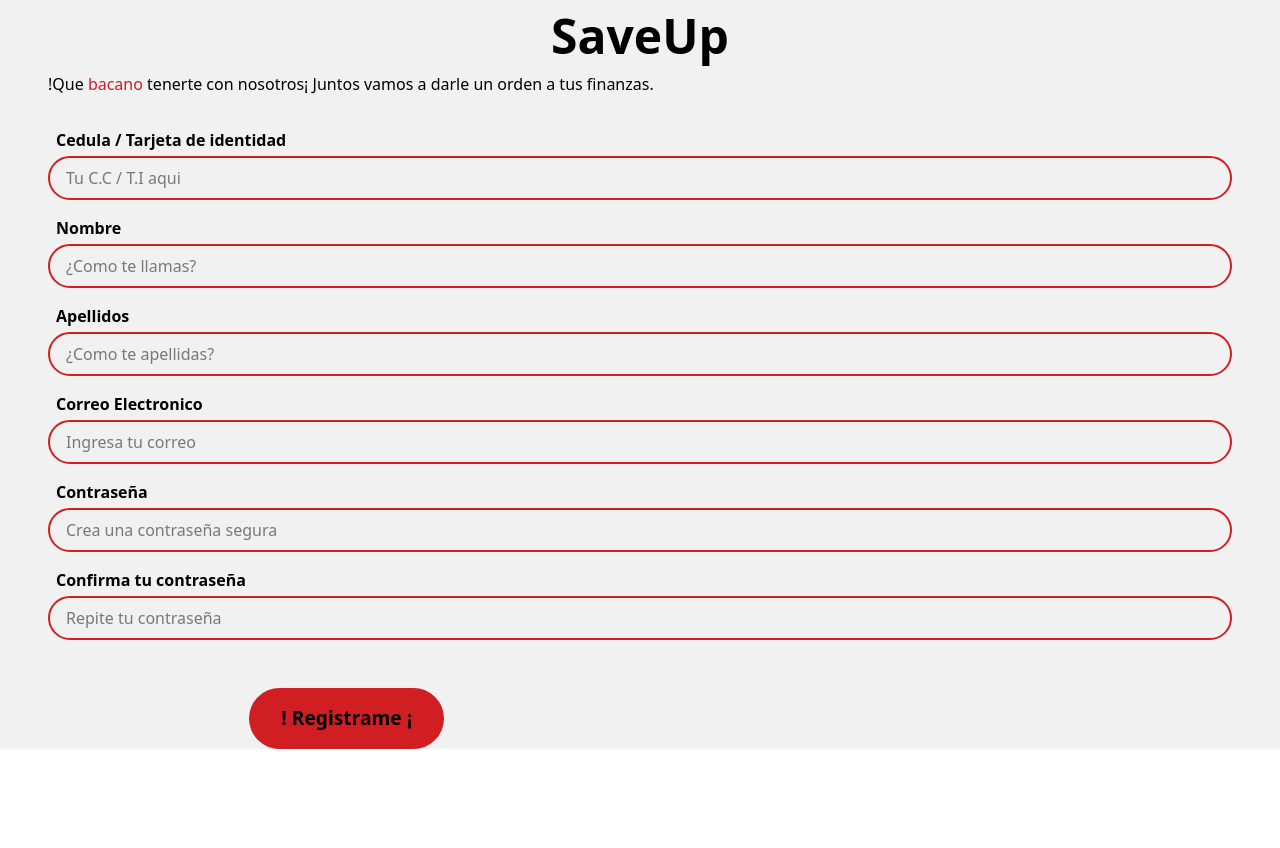
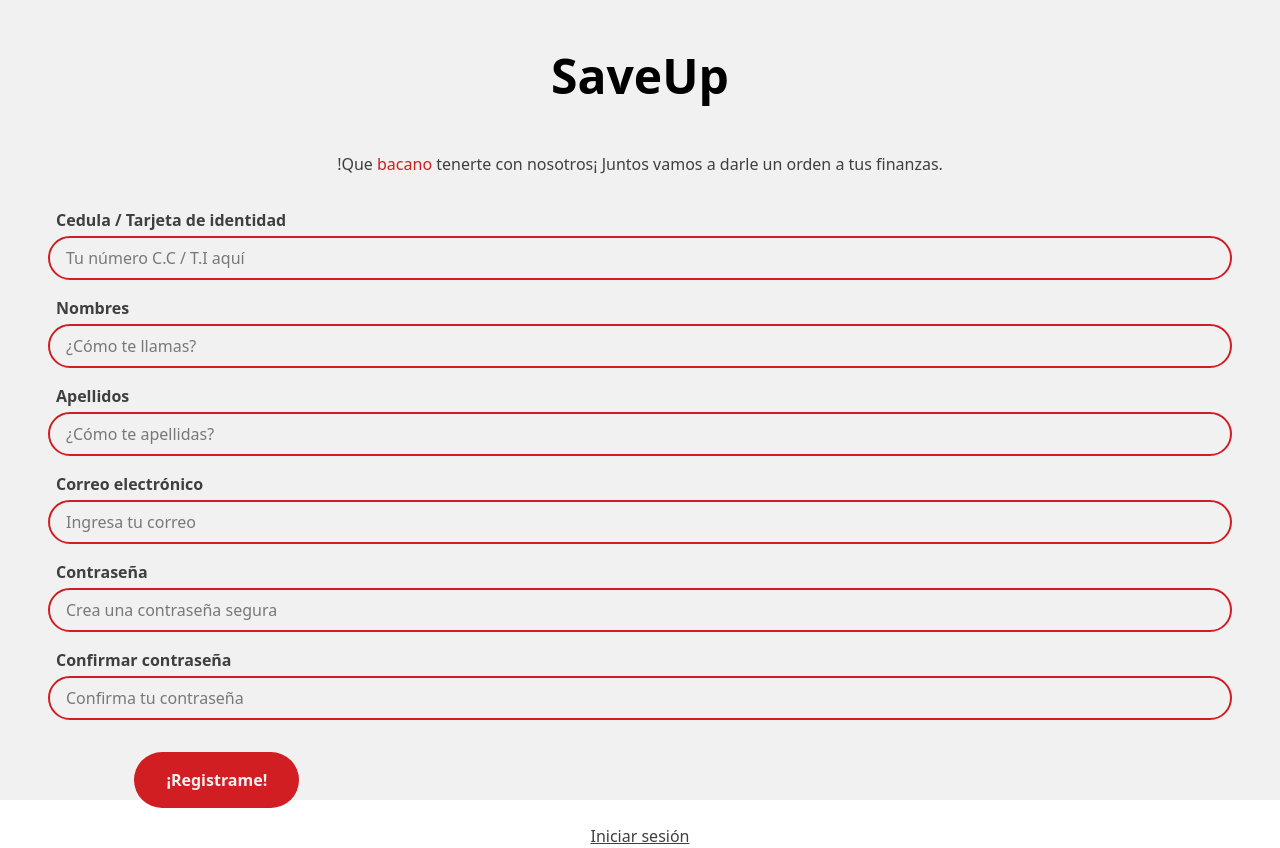
Before and after one commit to StivenDelgado/frontend_proyectofinal, a React (Vite) app: page / in a window 1280 px wide. Before the commit the page ends 800 px from the top, so only its background shows below. Built offline with nearby package versions, Linux system fonts and the light colour scheme.

Commit message:
update register view

```diff
--- a/src/index.css
+++ b/src/index.css
@@ -4,4 +4,5 @@
     --color-Cereza: #d01e23;
     --color-Hueso: #f1f1f1;
     --color-Granito: #3f3f3f;
+    --color-CerezaSuave: #d6484c
 }
--- a/src/presentation/components/ui/Buttom.jsx
+++ b/src/presentation/components/ui/Buttom.jsx
@@ -1,18 +1,12 @@
-import React from 'react'
-import { useState } from 'react'
-export const Buttom = ({buttonName, url}) => {
-    const [num, setNum] = useState(0);
-
-    function handleClick() {
-        setNum(num + 1);
-        console.log(num);
-    }
-
+import React from "react";
+import { useState } from "react";
+export const Buttom = ({ buttonName, type, style}) => {
   return (
-    <button onClick={handleClick} class='bg-[#d01e23] text-white rounded-full p-10 cursor-pointer'>
-        <a href={url}>
-            <p>{buttonName}</p>
-        </a>
+    <button
+      className={`bg-Cereza py-[1rem] px-[2rem] rounded-full font-bold ${style}`}
+      type={type}
+    >
+      <p>{buttonName}</p>
     </button>
-  )
-}
+  );
+};
--- /dev/null
+++ b/src/presentation/components/ui/Input.jsx
@@ -0,0 +1,7 @@
+import React from 'react'
+
+export const Input = ({type, placeholder}) => {
+  return (
+    <input type={type} class='w-full block border-solid border-[2px] border-Cereza rounded-full px-[1rem] py-[0.5rem] mt-1 mb-4 ' placeholder={placeholder}/>
+  )
+}
--- a/src/presentation/view/Register.jsx
+++ b/src/presentation/view/Register.jsx
@@ -1,33 +1,35 @@
 import React from 'react'
+import { Input } from '../components/ui/Input'
+import { Buttom } from '../components/ui/Buttom'
 
 const Register = () => {
+
+  const inputs = [
+    {label: "Cedula / Tarjeta de identidad", componente: <Input type="text" placeholder="Tu número C.C / T.I aquí"/>},
+    {label: "Nombres", componente: <Input type="text" placeholder="¿Cómo te llamas?"/>},
+    {label: "Apellidos", componente: <Input type="text" placeholder="¿Cómo te apellidas?"/>},
+    {label: "Correo electrónico", componente: <Input type="text" placeholder="Ingresa tu correo"/>},
+    {label: "Contraseña", componente: <Input type="password" placeholder="Crea una contraseña segura"/>},
+    {label: "Confirmar contraseña", componente: <Input type="password" placeholder="Confirma tu contraseña"/>},
+  ]
+
   return (
-    <div class='bg-Hueso w-full h-full px-[3rem]'>
-        <h1 class='text-[3em] text-center font-bold '>SaveUp</h1>
-        <span class='text-center '>!Que <span class='text-Cereza'>bacano</span> tenerte con nosotros¡ Juntos vamos a darle un orden a tus finanzas.</span>
+    <div class='bg-Hueso w-full h-screen px-[3rem]'>
+        <h1 class='text-[3em] text-center font-extrabold py-[2.5rem]'>SaveUp</h1>
+        <p class='w-full text-center text-Granito'>!Que <span class='text-Cereza'>bacano</span> tenerte con nosotros¡ Juntos vamos a darle un orden a tus finanzas.</p>
 
         <form class='pt-[2rem]' action="">
-
-            <label htmlFor="" class='font-bold pl-2' >Cedula / Tarjeta de identidad</label>
-            <input type="text" class='w-full block border-solid border-[2px] border-Cereza rounded-full px-[1rem] py-[0.5rem] mt-1 mb-4' placeholder='Tu C.C / T.I aqui'/>
-
-            <label htmlFor="" class='font-bold pl-2' >Nombre</label>
-            <input type="text" class='w-full block border-solid border-[2px] border-Cereza rounded-full px-[1rem] py-[0.5rem] mt-1 mb-4' placeholder='¿Como te llamas?'/>
-
-            <label htmlFor="" class='font-bold pl-2' >Apellidos</label>
-            <input type="text" class='w-full block border-solid border-[2px] border-Cereza rounded-full px-[1rem] py-[0.5rem] mt-1 mb-4' placeholder='¿Como te apellidas?'/>
-
-            <label htmlFor="" class='font-bold pl-2' >Correo Electronico</label>
-            <input type="text" class='w-full block border-solid border-[2px] border-Cereza rounded-full px-[1rem] py-[0.5rem] mt-1 mb-4' placeholder='Ingresa tu correo'/>
-
-            <label htmlFor="" class='font-bold pl-2' >Contraseña</label>
-            <input type="text" class='w-full block border-solid border-[2px] border-Cereza rounded-full px-[1rem] py-[0.5rem] mt-1 mb-4' placeholder='Crea una contraseña segura'/>
-
-            <label htmlFor="" class='font-bold pl-2' >Confirma tu contraseña</label>
-            <input type="text" class='w-full block border-solid border-[2px] border-Cereza rounded-full px-[1rem] py-[0.5rem] mt-1 mb-4' placeholder='Repite tu contraseña'/>
-
-            <button className='bg-Cereza py-[1rem] px-[2rem] rounded-full ml-[17%] font-bold text-[1.2em] mt-[2rem]' type="submit">! Registrame ¡</button>
+            {
+              inputs.map((input)=>(
+                <>
+                  <label htmlFor="" class='font-bold pl-2  text-Granito'>{input.label}</label>
+                  {input.componente}
+                </>
+              ))
+            }
+            <Buttom style="ml-[5.4rem] mt-[1rem] text-Hueso"  buttonName="¡Registrame!"></Buttom>
         </form>
+        <p className='text-center text-Granito underline pt-[1rem]'>Iniciar sesión</p>
     </div>
   )
 }
```
